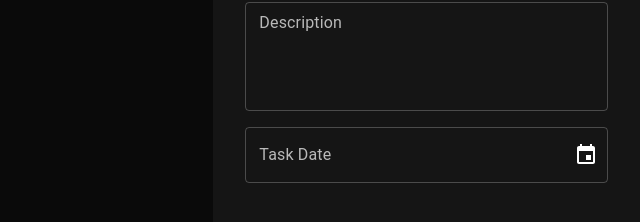
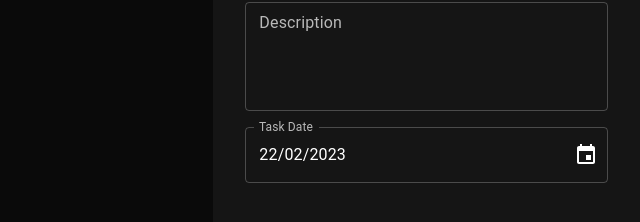
Before and after one commit to Jade1724/todo-react, a React (Create React App) app: page / in a window 1280 px wide. Shown: the part 444-666 px from the top of the page, without its empty margins (640-1280 px from the left). Built offline with nearby package versions, Linux system fonts and the light colour scheme.

Commit message:
Created DateField interface and used in the component.

```diff
--- a/src/components/createTaskForm/_taskDateField.tsx
+++ b/src/components/createTaskForm/_taskDateField.tsx
@@ -1,20 +1,30 @@
-import React, { FC, ReactElement, useState } from 'react';
+import React, { FC, ReactElement } from 'react';
 import { LocalizationProvider } from '@mui/x-date-pickers/LocalizationProvider';
 import { AdapterDateFns } from '@mui/x-date-pickers/AdapterDateFns';
 import { DesktopDatePicker } from '@mui/x-date-pickers/DesktopDatePicker';
 import { TextField } from '@mui/material';
+import PropTypes from 'prop-types';
 
-export const TaskDateField: FC = (): ReactElement => {
-  // Date state
-  const [date, setDate] = useState<Date | null>(null);
+import { IDateField } from './interfaces/IDateField';
+
+export const TaskDateField: FC<IDateField> = (
+  props,
+): ReactElement => {
+  // Destructure props
+  const {
+    value = new Date(),
+    disabled = false,
+    onChange = (date) => console.log(date),
+  } = props;
   return (
     <>
       <LocalizationProvider dateAdapter={AdapterDateFns}>
         <DesktopDatePicker
           label="Task Date"
           inputFormat="dd/MM/yyyy"
-          value={date}
-          onChange={(newValue) => setDate(newValue)}
+          value={value}
+          onChange={onChange}
+          disabled={disabled}
           renderInput={(params) => (
             <TextField {...params} />
           )}
@@ -23,3 +33,9 @@
     </>
   );
 };
+
+TaskDateField.propTypes = {
+  disabled: PropTypes.bool,
+  onChange: PropTypes.func,
+  value: PropTypes.instanceOf(Date),
+};
--- /dev/null
+++ b/src/components/createTaskForm/interfaces/IDateField.ts
@@ -0,0 +1,6 @@
+import { IDisabled } from "./IDisabled";
+
+export interface IDateField extends IDisabled {
+    value?: Date | null;
+    onChange?: (date: Date | null) => void;
+}
```
